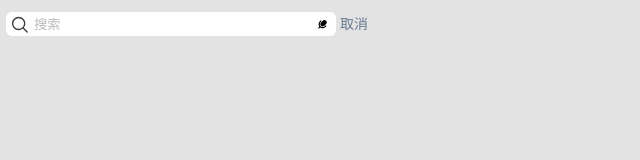
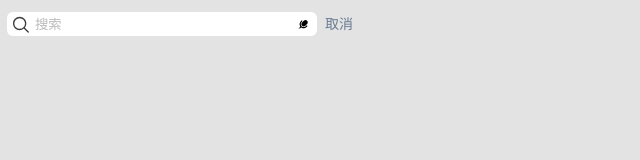
Before and after one commit to xiehuan123/chatSystem, a Vue app: page /addfriend/search in a window 1280 px wide. Shown: the top 160 px of the page, without its empty margins (0-640 px from the left). Built offline with nearby package versions, Linux system fonts and the light colour scheme.

Commit message:
优化搜索页面

```diff
--- a/src/views/SearchView.vue
+++ b/src/views/SearchView.vue
@@ -28,7 +28,7 @@ const toBack = ()=>{
   .frm {
     display: flex;
     align-items: center;
-    margin: 0 6px;
+    margin: 0 7px;
     .content {
       text-align: center;
       background-color: white;
@@ -42,7 +42,7 @@ const toBack = ()=>{
       }
       .ipt {
         height: 24px;
-        width: 280px;
+        width: 260px;
         border: 0; // 去除未选中状态边框
         outline: none; // 去除选中状态边框
       }
@@ -51,7 +51,7 @@ const toBack = ()=>{
       }
     }
     .text {
-      margin-left: 4px;
+      margin-left: 8px;
       font-size: 14px;
       transform: translateY(5px);
       color: #6a7c92;
```
